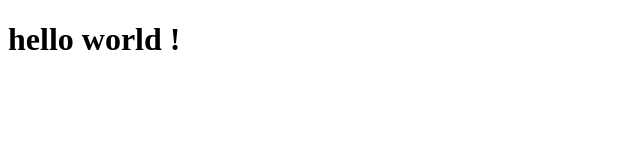
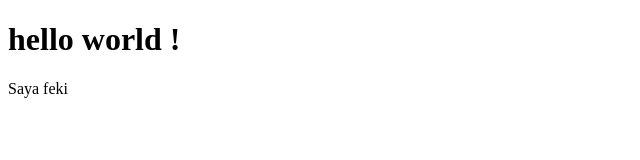
Before and after one commit to feki-marinda/git-remote, a plain HTML site: page index.html in a window 1280 px wide. Shown: the full height of the page, 0-640 px from the left. Drawn offline with Linux system fonts and the light colour scheme.

Commit message:
tambah paragraf

```diff
--- a/index.html
+++ b/index.html
@@ -8,5 +8,6 @@
 </head>
 <body>
     <h1>hello world !</h1>
+    <p>Saya feki</p>
 </body>
 </html>
```
